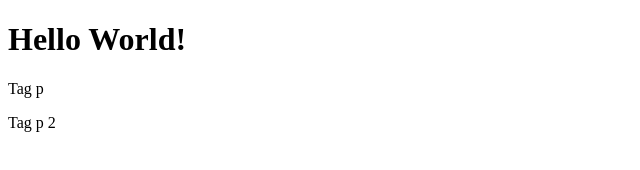
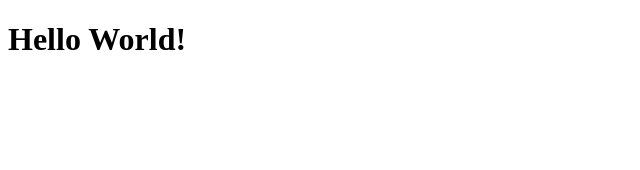
Before and after one commit to thomas-mach/htmlcss-hello, a plain HTML site: page index.html in a window 1280 px wide. Shown: the full height of the page, 0-640 px from the left. Drawn offline with Linux system fonts and the light colour scheme.

Commit message:
cancel p tag

```diff
--- a/index.html
+++ b/index.html
@@ -7,7 +7,5 @@
 </head>
 <body>
     <h1>Hello World!</h1>
-    <p>Tag p</p>
-    <p>Tag p 2</p>
 </body>
 </html>
```
